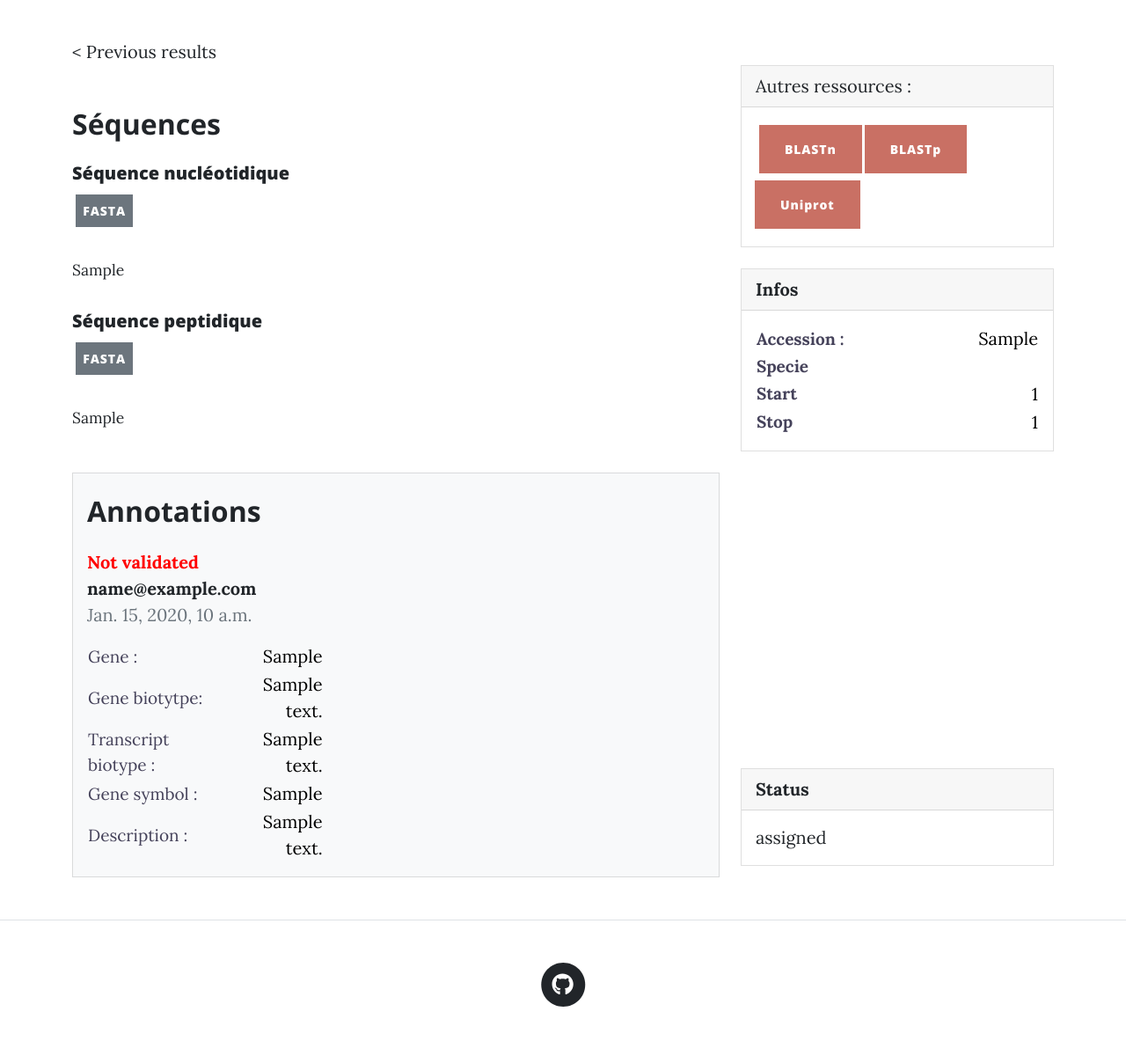
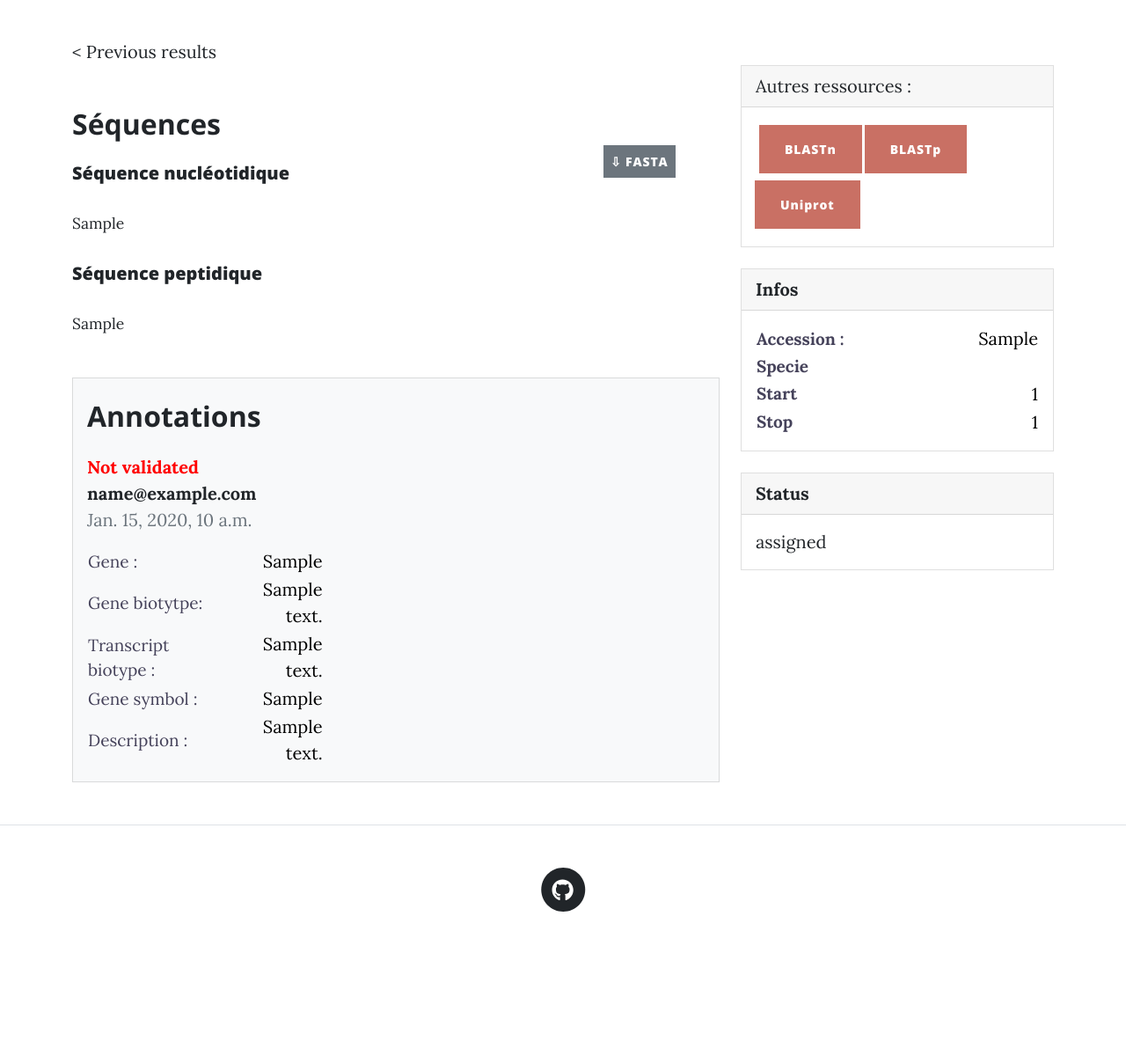
Before and after one commit to PlotosusLineatus/Projet_Web, a Django app: a page that uses genomeBact/templates/genomeBact/transcript_detail.html in a window 1280 px wide. Shown: the part 479-1687 px from the top of the page at 88% size. After the commit the page ends 1515 px from the top, so only its background shows below. Run offline with Django 3.2, Linux system fonts and the light colour scheme; a user stored in the database is signed in; tables that the repository leaves empty hold one stand-in row (values such as "Sample post"); some libraries are stand-ins or nearby versions.

Commit message:
Download fasta

```diff
--- a/genomeBact/templates/genomeBact/transcript_detail.html
+++ b/genomeBact/templates/genomeBact/transcript_detail.html
@@ -24,15 +24,20 @@
                     <article>
                         <!-- Séquence-->
                         <section class="mb-5">
-                            <h2 class="fw-bolder mb-4 mt-5">Séquences</h2>
+                            <h2 class="fw-bolder mb-4 mt-5">Séquences
+                                <!-- Download fasta -->
+                                <form method="POST" action="">
+                                    {% csrf_token %}
+                                    <button class="btn-secondary btn" name="Download" type="submit" style="padding: 1%; float: right; margin-right: 50px;"> ⇩ FASTA</button>
+                                </form>
+                            </h2>
+
                             <div class="input-group-sm">
                                 <h5>Séquence nucléotidique</h5>
-                                <button class="btn-secondary btn" name="button-FASTA_nt" type="button" style="padding: 1%;">FASTA</button>
                             </div>
                             <p class = "d-flex flex-row small" style=" word-break:break-all;"> {{ transcript.seq_nt }} </p>
                             <div class="'input-group-sm">
                                 <h5>Séquence peptidique</h5>
-                                <button class="btn-secondary btn" name="button-FASTA_cds" type="button" style="padding: 1%;">FASTA</button>
                             </div>
                             <p class = "d-flex flex-row small" style=" word-break:break-all;"> {{ transcript.seq_cds }} </p>
                         </section>
@@ -217,7 +222,7 @@
                     </div>
                     <!-- Side widget-->
                     {% if request.user.groups.all.0.name != 'Reader' %}
-                    <div class="card mb-4" style="margin-top: 360px;">
+                    <div class="card mb-4">
                         <div class="card-header fw-bolder">Status</div>
                             <div class="card-body">{{ transcript.status }}</div>
                             {% if transcript.status == 'validated' %}
--- a/genomeBact/templates/genomeBact/workspace.html
+++ b/genomeBact/templates/genomeBact/workspace.html
@@ -107,6 +107,12 @@
 
                                                 </tbody>
                                             </table>
+                                            <!-- Download fasta -->
+                                            <form method="POST" action="">
+                                                {% csrf_token %}
+                                                <button class="btn-secondary btn" name="Download" type="submit" style="padding: 1%; float: right;"> ⇩ FASTA</button>
+                                            </form>
+
                                         </div>
                                         <div class="tab-pane fade" id="valid">
                                             <table class="table table-sm">
--- a/genomeBact/views/transcripts.py
+++ b/genomeBact/views/transcripts.py
@@ -95,11 +95,20 @@ def transcript_detail(request, specie, transcript):
     except Transcript.DoesNotExist:
         return redirect('home')
 
-
+    list = []
+    list.append(cds)
     if request.method == 'POST':
         form = AnnotForm(request.POST)
 
-        if 'Validate' in request.POST:
+        if "Download" in request.POST:
+            if not list:
+                pass
+            else:
+                # Return zip file with current genes selected
+                zip_genes = get_genes(list)
+                return zip_genes
+
+        elif 'Validate' in request.POST:
             Transcript.objects.filter(transcript=transcript).update(status = 'validated', status_date = Now(), annotator=None)
             messages.success(request, 'Annotations were validated.')
             return HttpResponseRedirect(request.path_info)
--- a/scripts/utils.py
+++ b/scripts/utils.py
@@ -95,7 +95,6 @@ def generate_header(instance, type_ = ""):
         # >Chromosome dna:chromosome chromosome:ASM744v1:Chromosome:1:5231428:1 REF
         header = ("Chromosome dna:chromosome chromosome:" + instance.chromosome + ":Chromosome:1:" + str(instance.length) + ":1 REF")
     return header
-
 
 def get_annotation(description):
 
```
Also changed, not shown: genomeBact/views/users.py (+26 -14 lines).
